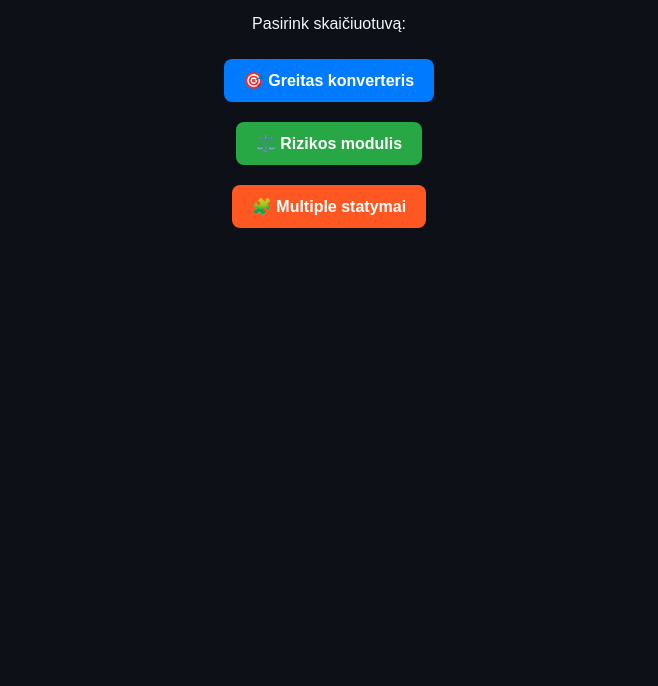
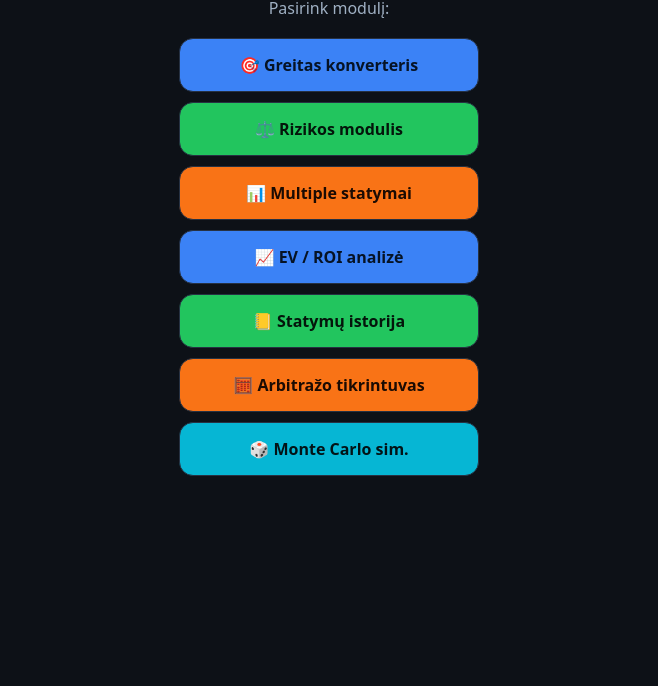
Before and after one commit to deividassimkus101-png/Supermazylis-lab, a plain HTML site: page index.html in a window 1280 px wide. Shown: the part 114-800 px from the top of the page, without its empty margins (311-969 px from the left). Drawn offline with Linux system fonts and the light colour scheme.

Commit message:
Update index.html

```diff
--- a/index.html
+++ b/index.html
@@ -1,40 +1,51 @@
 <!DOCTYPE html>
 <html lang="lt">
 <head>
-  <meta charset="UTF-8">
-  <meta name="viewport" content="width=device-width, initial-scale=1.0">
-  <title>Supermažylio meniu ⚗️</title>
-  <style>
-    body {
-      font-family: Arial, sans-serif;
-      background: #0d1117;
-      color: #f0f6fc;
-      text-align: center;
-      padding: 40px;
-    }
-    h1 {
-      color: #58a6ff;
-    }
-    a {
-      display: inline-block;
-      margin: 10px;
-      padding: 12px 20px;
-      border-radius: 8px;
-      text-decoration: none;
-      font-weight: bold;
-    }
-    .btn-prob { background:#007bff; color:#fff; }
-    .btn-risk { background:#28a745; color:#fff; }
-    .btn-mult { background:#ff5722; color:#fff; }
-  </style>
+<meta charset="UTF-8" />
+<meta name="viewport" content="width=device-width,initial-scale=1.0" />
+<title>Supermažylis – laboratorija</title>
+<style>
+:root{
+  --bg:#0d1117;
+  --ink:#e6edf3;
+  --muted:#9fb0c3;
+  --card:#161b22;
+  --field:#0f1620;
+  --border:#263142;
+  --blue:#3b82f6;
+  --green:#22c55e;
+  --orange:#f97316;
+  --cyan:#06b6d4;
+  --bad:#ef4444;
+}
+*{box-sizing:border-box}
+body{margin:0;font:16px/1.5 system-ui,Segoe UI,Roboto,Ubuntu;color:var(--ink);background:var(--bg)}
+.wrap{max-width:860px;margin:0 auto;padding:28px;text-align:center}
+h1{margin:0 0 20px;font-size:clamp(1.8rem,4vw,2.6rem)}
+.lead{color:var(--muted);margin:0 0 18px}
+.btn{display:block;text-decoration:none;text-align:center;
+     margin:10px auto;padding:14px 20px;border-radius:14px;border:1px solid var(--border);
+     font-weight:800;max-width:300px}
+.btn:hover{filter:brightness(1.07)}
+.btn-blue{background:var(--blue);color:#061325}
+.btn-green{background:var(--green);color:#04150b}
+.btn-orange{background:var(--orange);color:#1b0b03}
+.btn-cyan{background:var(--cyan);color:#031316}
+</style>
 </head>
 <body>
-  <h1>⚗️ Supermažylio laboratorija</h1>
-  <p>Pasirink skaičiuotuvą:</p>
+  <div class="wrap">
+    <h1>🦅 Supermažylio laboratorija</h1>
+    <p class="lead">Pasirink modulį:</p>
 
-  <a class="btn-prob" href="https://deividassimkus101-png.github.io/Supermazylis-lab/prob.html">🎯 Greitas konverteris</a><br>
-  <a class="btn-risk" href="https://deividassimkus101-png.github.io/Supermazylis-lab/risk.html">⚖️ Rizikos modulis</a><br>
-  <a class="btn-mult" href="https://deividassimkus101-png.github.io/Supermazylis-lab/multiple.html">🧩 Multiple statymai</a>
+    <a class="btn btn-blue" href="prob.html">🎯 Greitas konverteris</a>
+    <a class="btn btn-green" href="risk.html">⚖️ Rizikos modulis</a>
+    <a class="btn btn-orange" href="multiple.html">📊 Multiple statymai</a>
 
+    <a class="btn btn-blue" href="ev.html">📈 EV / ROI analizė</a>
+    <a class="btn btn-green" href="history.html">📒 Statymų istorija</a>
+    <a class="btn btn-orange" href="arb.html">🧮 Arbitražo tikrintuvas</a>
+    <a class="btn btn-cyan" href="mc.html">🎲 Monte Carlo sim.</a>
+  </div>
 </body>
 </html>
```
